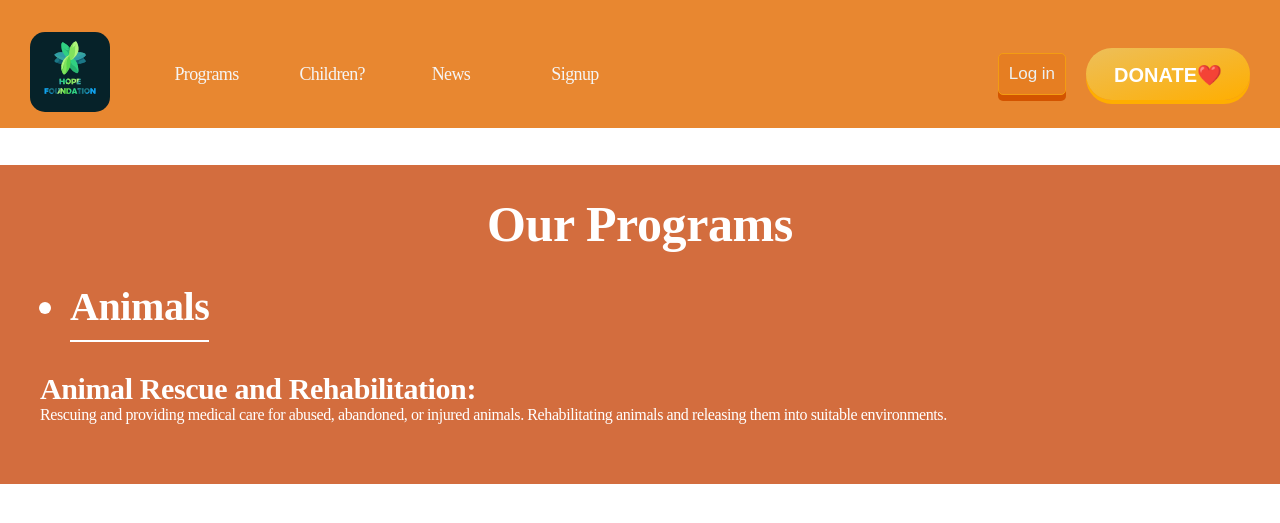
After one commit to NamanSoni18/HopeFoundation, a PHP site: page /Programs/programs.html in a window 1280 px wide. The commit adds this page. Shown: the top 523 px of the page. Run offline with PHP 8.4, Linux system fonts and the light colour scheme; some web fonts are replaced.

```diff
--- a/Main/index.html
+++ b/Main/index.html
@@ -8,8 +8,8 @@
     <title>Home</title>
     <link rel="stylesheet"
         href="https://fonts.googleapis.com/css2?family=Material+Symbols+Rounded:opsz,wght,FILL,GRAD@48,400,0,0" />
-    <link rel="stylesheet" href="Donate-wrapper.css">
-    <script src="Donate-wrapper.js"></script>
+    <link rel="stylesheet" href="slide-wrapper.css">
+    <script src="slide-wrapper.js"></script>
     <link rel="stylesheet" href="style.css">
     <link rel="icon" href="../assests/Hope_Foundation_logo2.png" sizes="192X192" type="image/png">
     <link rel="stylesheet" href="contact.css">
--- /dev/null
+++ b/Programs/programs.css
@@ -0,0 +1,36 @@
+/* Programs Head */
+.programs {
+    text-align: center;
+}
+
+.programs h1 {
+    font-size: 50px;
+}
+
+.header {
+    background-color: #D36d3e;
+    color: white;
+    padding: 30px;
+}
+
+.animals-div {
+    margin: 30px 10px;
+
+}
+
+.programs-animals {
+    font-size: 40px;
+    display: inline-flex;
+    width: auto;
+    border-bottom: 2px solid #FFF;
+    padding-bottom: 10px;
+    margin: 0 30px;
+}
+
+.subtopics-animals {
+    margin: 30px 0;
+}
+
+.topics-head {
+    font-size: 30px;
+}
--- /dev/null
+++ b/Programs/programs.html
@@ -0,0 +1,48 @@
+<!DOCTYPE html>
+<html lang="en">
+
+<head>
+    <meta charset="UTF-8">
+    <meta name="viewport" content="width=device-width, initial-scale=1.0">
+    <title>Programs</title>
+    <link rel="icon" href="../assests/Hope_Foundation_logo2.png" sizes="192X192" type="image/png">
+    <link rel="stylesheet" href="programs.css">
+</head>
+
+<body>
+    <!-- Nav Bar Load -->
+    <div w3-include-html="../navbar/nav.php" style="position: sticky; top: 0; background-color: #e88730; z-index: 1000">
+    </div>
+    <!-- NavBar Scripts -->
+    <script src="../navbar/nav.js"></script>
+    <script>
+        includeHTML();
+    </script>
+
+    <div class="header">
+        <div class="programs">
+            <h1 class="programs-topic-head">Our Programs</h1>
+        </div>
+        <div class="programs-topic-list">
+            <div class="animals-div">
+                <h3 class="programs-animals">
+                    <ul>
+                        <li type="disc">Animals</li>
+                    </ul>
+                </h3>
+                <div class="subtopics-animals">
+                    <div class="topics">
+                        <h2 class="topics-head">Animal Rescue and Rehabilitation:</h2>
+                        <p class="topics-paragraph">Rescuing and providing medical care for abused, abandoned, or injured animals.
+                            Rehabilitating animals and releasing them into suitable environments.</p>
+                    </div>
+                    <div class="image">
+
+                    </div>
+                </div>
+            </div>
+        </div>
+    </div>
+</body>
+
+</html>
--- a/login/logout.php
+++ b/login/logout.php
@@ -9,6 +9,8 @@ session_destroy();
 if (isset($_COOKIE["user"])) {
     setcookie("user", "", time() - 3600, "/");
 }
+setcookie("role", "", time() + (30 * 24 * 3600), "/");
+
 $username = "";
 $password = "";
 $email = "";
--- a/navbar/nav.php
+++ b/navbar/nav.php
@@ -5,7 +5,7 @@ if (isset($_COOKIE["user"]) || isset($_SESSION['username'])) {
     $username = isset($_COOKIE['user']) ? $_COOKIE['user'] : $_SESSION['username'];
 }
 
-if(isset($_COOKIE['role'])) {
+if (isset($_COOKIE['role'])) {
     $_SESSION['user_role'] = $_COOKIE['role'];
 }
 
@@ -521,7 +521,7 @@ function getProfileImage()
                 <ul class="menu-bar menu">
                     <li>
                         <button class="nav-link">
-                            Programs
+                            <a href="../Programs/programs.html">Programs</a>
                         </button>
                     </li>
                     <li>
@@ -534,11 +534,7 @@ function getProfileImage()
                             <a href="../News/News.php">News</a>
                         </button>
                     </li>
-                    <li>
-                        <button class="nav-link">
-                            <a href="../connect/contact.php">Contact Us</a>
-                        </button>
-                    </li>
+
                     <li class="donate-button">
                         <button class="nav-link donate-button">
                             Donate ❤️
@@ -598,6 +594,9 @@ function getProfileImage()
                                 }
                                 ?>
                                 <li><a href="#">Settings</a></li>
+                                <li>
+                                    <a href="../connect/contact.php">Contact Us</a>
+                                </li>
                                 <li><a href="#">Help</a></li>
                                 <li><a href="../login/logout.php">Sign Out</a></li>
                             </ul>
```
Also changed, not shown: Donate/Donate.php (+9 -13 lines), News/News.php (+1 -1 lines), children/children.css (+25 -5 lines), children/children.html (+28 -8 lines), Main/slide-wrapper.css (renamed from Main/Donate-wrapper.css), Main/slide-wrapper.js (renamed from Main/Donate-wrapper.js).
